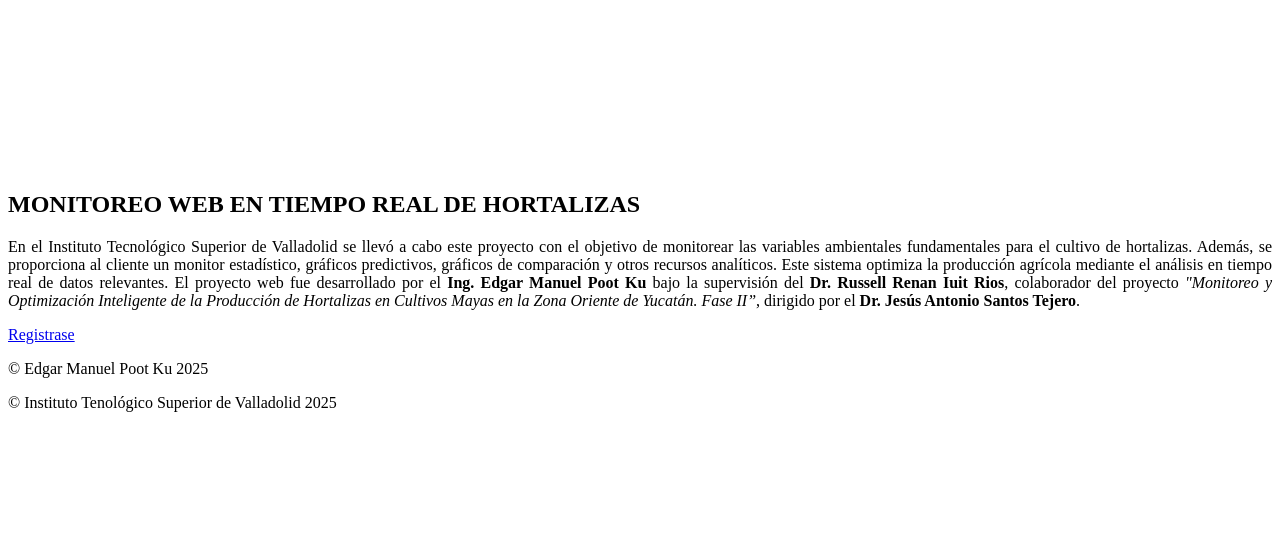
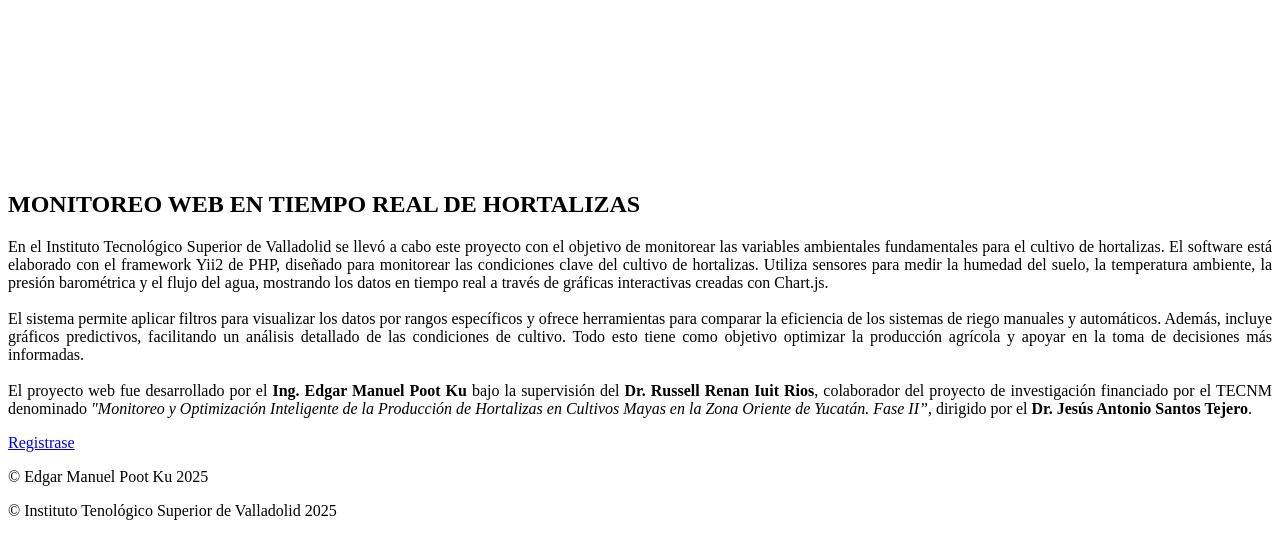
Before and after one commit to EdgarDev2/HortaView, a Yii app: the page made by frontend/views/site/about.php in a window 1280 px wide; the page is wider, and only the part inside the window is pictured. Shown: the part 1877-2413 px from the top of that part. Before the commit the page ends 2289 px from the top of that part, so only its background shows below. Run offline with PHP 8.4 and a stand-in for Yii, Linux system fonts and the light colour scheme; the template is opened without the code that fills it, so the values that code supplies are empty; some libraries are stand-ins or nearby versions.

Commit message:
se actualiza la vista about del proyecto

```diff
--- a/frontend/views/site/about.php
+++ b/frontend/views/site/about.php
@@ -22,10 +22,15 @@ $this->title = 'About';
                     <h1 class="display-4 text-dark">MONITOREO WEB EN TIEMPO REAL DE HORTALIZAS</h1>
                     <p class="lead text-dark" style="text-align: justify;">
                         En el Instituto Tecnológico Superior de Valladolid se llevó a cabo este proyecto con el objetivo de
-                        monitorear las variables ambientales fundamentales para el cultivo de hortalizas. Además, se proporciona
-                        al cliente un monitor estadístico, gráficos predictivos, gráficos de comparación y otros recursos analíticos.
-                        Este sistema optimiza la producción agrícola mediante el análisis en tiempo real de datos relevantes. El proyecto web
-                        fue desarrollado por el <strong>Ing. Edgar Manuel Poot Ku</strong> bajo la supervisión del <strong>Dr. Russell Renan Iuit Rios</strong>, colaborador del proyecto
+                        monitorear las variables ambientales fundamentales para el cultivo de hortalizas.
+                        El software está elaborado con el framework Yii2 de PHP, diseñado para monitorear las condiciones clave del cultivo de hortalizas. Utiliza sensores para medir la humedad del suelo, la temperatura ambiente, la presión barométrica y el flujo del agua, mostrando los datos en tiempo real a través de gráficas interactivas creadas con Chart.js.
+                        <br><br>
+                        El sistema permite aplicar filtros para visualizar los datos por rangos específicos y ofrece herramientas para comparar la eficiencia
+                        de los sistemas de riego manuales y automáticos. Además, incluye gráficos predictivos, facilitando un análisis detallado de
+                        las condiciones de cultivo. Todo esto tiene como objetivo optimizar la producción agrícola y apoyar en la toma de decisiones más informadas.
+                        <br><br>
+                        El proyecto web fue desarrollado por el <strong>Ing. Edgar Manuel Poot Ku</strong> bajo la supervisión del
+                        <strong>Dr. Russell Renan Iuit Rios</strong>, colaborador del proyecto de investigación financiado por el TECNM denominado
                         <em>"Monitoreo y Optimización Inteligente de la Producción de Hortalizas en Cultivos Mayas en la Zona Oriente de
                             Yucatán. Fase II”</em>, dirigido por el <strong>Dr. Jesús Antonio Santos Tejero</strong>.
                     </p>
@@ -34,6 +39,7 @@ $this->title = 'About';
                     </div>
                 </div>
             </div>
+
         </section>
     </div>
 </div>
--- a/frontend/views/site/index.php
+++ b/frontend/views/site/index.php
@@ -14,8 +14,8 @@ $this->title = 'Inicio';
             <div class="col-12 col-md-6 d-flex flex-column justify-content-center">
                 <div class="text text-center text-md-start">
                     <h1 class="display-4 text-dark">MONITOREO WEB EN TIEMPO REAL DE HORTALIZAS</h1>
-                    <p class="lead text-dark">En el Instituto Tecnológico Superior de Valladolid se elaboró este proyecto con el fin de monitorear
-                        las variables ambientales cruciales...</p>
+                    <p class="lead text-dark">En el Instituto Tecnológico Superior de Valladolid se llevó
+                        a cabo este proyecto con el objetivo de monitorear las variables ambientales fundamentales para el cultivo ...</p>
                     <div class="buttons mt-4">
                         <?= Html::a('SEGUIR LEYENDO', ['/site/about'], ['class' => 'btn btn-outline-success btn-lg', 'title' => 'Más información sobre el proyecto']) ?>
                     </div>
```
